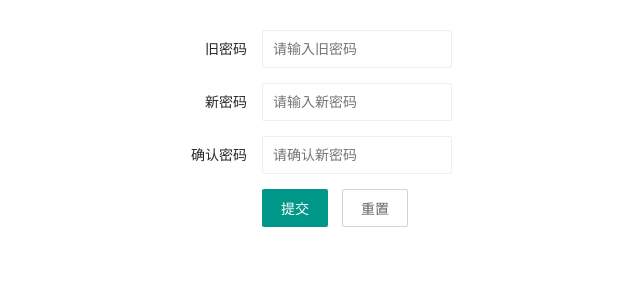
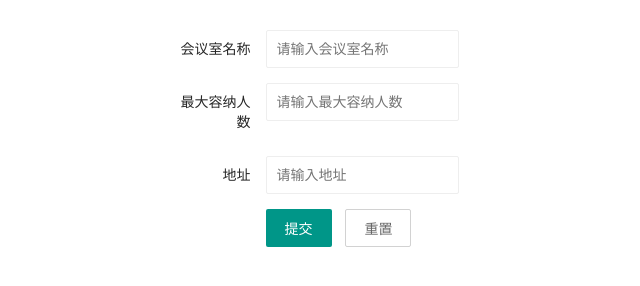
Before and after one commit to Acredcorping/web, a plain HTML site: page pages/addConferenceRoom.html in a window 1280 px wide. Shown: the whole page, without its empty margins (333-973 px from the left). Drawn offline with Linux system fonts and the light colour scheme.

Commit message:
会议室管理修改

```diff
--- a/pages/addConferenceRoom.html
+++ b/pages/addConferenceRoom.html
@@ -11,29 +11,32 @@
   <div class="layui-container" style="margin-top: 30px; display: flex; justify-content: center; align-items: center;">
     <form class="layui-form" action="">
       <div class="layui-form-item">
-        <label class="layui-form-label">旧密码</label>
-        <div class="layui-input-inline">
-          <input type="password" name="oldPassword" required lay-verify="required" placeholder="请输入旧密码" autocomplete="off" class="layui-input">
+        <label class="layui-form-label">会议室名称</label>
+        <div class="layui-input-block">
+          <input type="text" name="oldPassword" required lay-verify="required" placeholder="请输入会议室名称" autocomplete="off" class="layui-input">
         </div>
       </div>
       <div class="layui-form-item">
-        <label class="layui-form-label">新密码</label>
-        <div class="layui-input-inline">
-          <input type="password" name="newPassword" required lay-verify="required" placeholder="请输入新密码" autocomplete="off" class="layui-input">
+        <label class="layui-form-label" >最大容纳人数</label>
+        <div class="layui-input-block">
+          <input type="number" name="newPassword" required lay-verify="required" placeholder="请输入最大容纳人数" autocomplete="off" class="layui-input">
         </div>
       </div>
       <div class="layui-form-item">
-        <label class="layui-form-label">确认密码</label>
-        <div class="layui-input-inline">
-          <input type="password" name="confirmPassword" required lay-verify="required" placeholder="请确认新密码" autocomplete="off" class="layui-input">
+        <label class="layui-form-label">地址</label>
+        <div class="layui-input-block">
+          <input type="text" name="confirmPassword" required lay-verify="required" placeholder="请输入地址" autocomplete="off" class="layui-input">
         </div>
       </div>
+
+
       <div class="layui-form-item">
         <div class="layui-input-block">
           <button class="layui-btn" lay-submit lay-filter="updatePwd">提交</button>
           <button type="reset" class="layui-btn layui-btn-primary">重置</button>
         </div>
       </div>
+
     </form>
   </div>
 
```
Also changed, not shown: pages/conferenceManagement.html (+2 -5 lines), static/js/conferenceManagement.js (+5 -11 lines), static/js/data.js (line endings or trailing spaces).
